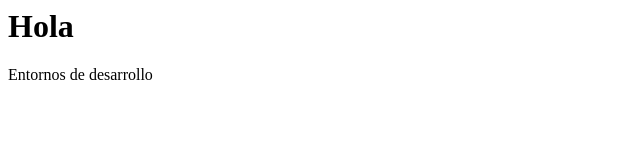
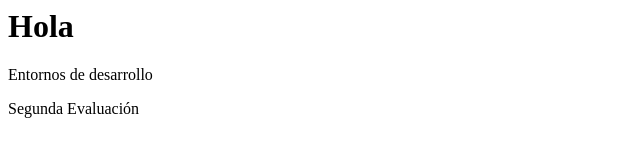
Before and after one commit to ArielSempertegui/01_entornos, a plain HTML site: page index.html in a window 1280 px wide. Shown: the whole page, without its empty margins (0-640 px from the left). Drawn offline with Linux system fonts and the light colour scheme.

Commit message:
He añadido un p

```diff
--- a/index.html
+++ b/index.html
@@ -1,2 +1,3 @@
 <h1>Hola</h1
 <p>Entornos de desarrollo</p>
+<p>Segunda Evaluación</p>
```
